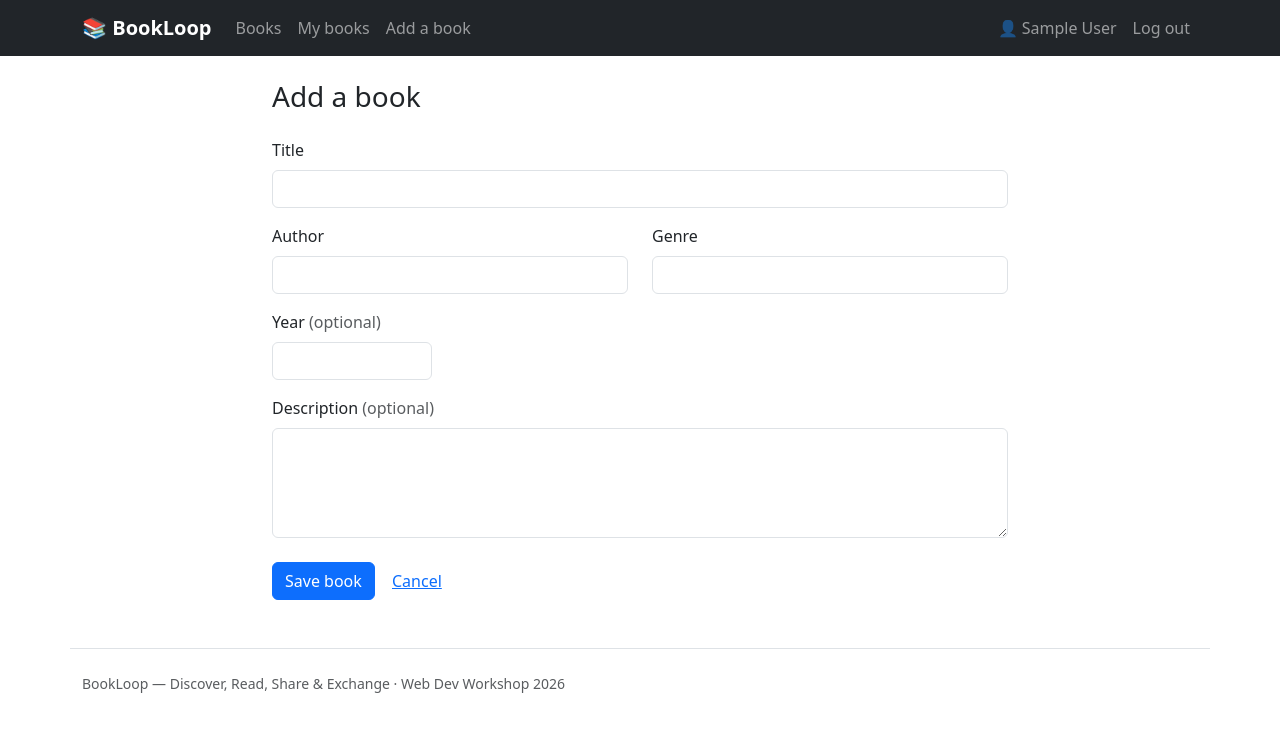
After one commit to se7enmiles/online-library, a PHP site: page /add-book.php in a window 1280 px wide. The commit adds this page. Shown: the top 732 px of the page. Run offline with PHP 8.4, Linux system fonts and the light colour scheme; the visitor is signed in with stand-in values (Sample User, id 1).

Commit message:
Add book CRUD with ownership (session 3)
- owner_id column on books, sample books assigned (database-session-03.sql)
- book helpers: validateBook, ownsBook
- shared add/edit form
- add, edit, delete and my-books pages, guarded by owner
- book page joins owner name and shows Edit/Delete to the owner only
- navbar and catalog link to adding a book when logged in
- README updated for session 3

```diff
--- /dev/null
+++ b/add-book.php
@@ -0,0 +1,57 @@
+<?php
+require 'config.php';
+
+// Only logged-in users may add books.
+requireLogin();
+
+$errors = [];
+$book = ['title' => '', 'author' => '', 'genre' => '', 'year' => '', 'description' => ''];
+
+if ($_SERVER['REQUEST_METHOD'] === 'POST') {
+
+    // 1. Collect
+    $book = [
+        'title'       => trim($_POST['title'] ?? ''),
+        'author'      => trim($_POST['author'] ?? ''),
+        'genre'       => trim($_POST['genre'] ?? ''),
+        'year'        => trim($_POST['year'] ?? ''),
+        'description' => trim($_POST['description'] ?? ''),
+    ];
+
+    // 2. Validate
+    $errors = validateBook($book);
+
+    // 3. Save
+    if (!$errors) {
+        $stmt = $pdo->prepare(
+            'INSERT INTO books (owner_id, title, author, genre, year, description)
+             VALUES (?, ?, ?, ?, ?, ?)'
+        );
+        $stmt->execute([
+            $_SESSION['user_id'],
+            $book['title'],
+            $book['author'],
+            $book['genre'],
+            $book['year'] !== '' ? (int) $book['year'] : null,
+            $book['description'] !== '' ? $book['description'] : null,
+        ]);
+
+        setFlash('“' . $book['title'] . '” was added to the catalog.');
+        header('Location: book.php?id=' . $pdo->lastInsertId());
+        exit;
+    }
+}
+
+$pageTitle = 'Add a book';
+require 'includes/header.php';
+?>
+
+<div class="row justify-content-center">
+    <div class="col-lg-8">
+        <h1 class="h3 mb-4">Add a book</h1>
+
+        <?php require 'includes/book-form.php'; ?>
+    </div>
+</div>
+
+<?php require 'includes/footer.php'; ?>
--- a/config.php
+++ b/config.php
@@ -22,3 +22,6 @@ try {
 
 // Sessions and login helpers (Session 2)
 require_once __DIR__ . '/includes/auth.php';
+
+// Book validation and ownership helpers (Session 3)
+require_once __DIR__ . '/includes/book-helpers.php';
--- /dev/null
+++ b/includes/book-form.php
@@ -0,0 +1,53 @@
+<?php
+// Shared by add-book.php and edit-book.php.
+// Both pages prepare $book (the values) and $errors (the messages) before requiring this file.
+?>
+
+<?php if ($errors): ?>
+    <div class="alert alert-danger">
+        <ul class="mb-0">
+            <?php foreach ($errors as $error): ?>
+                <li><?= htmlspecialchars($error) ?></li>
+            <?php endforeach; ?>
+        </ul>
+    </div>
+<?php endif; ?>
+
+<form method="post" novalidate>
+    <div class="mb-3">
+        <label class="form-label" for="title">Title</label>
+        <input class="form-control" type="text" id="title" name="title"
+               value="<?= htmlspecialchars($book['title']) ?>" required>
+    </div>
+
+    <div class="row">
+        <div class="col-md-6 mb-3">
+            <label class="form-label" for="author">Author</label>
+            <input class="form-control" type="text" id="author" name="author"
+                   value="<?= htmlspecialchars($book['author']) ?>" required>
+        </div>
+        <div class="col-md-6 mb-3">
+            <label class="form-label" for="genre">Genre</label>
+            <input class="form-control" type="text" id="genre" name="genre" list="genres"
+                   value="<?= htmlspecialchars($book['genre']) ?>" required>
+            <datalist id="genres">
+                <option value="Fantasy"><option value="Science Fiction"><option value="History">
+                <option value="Romance"><option value="Fable"><option value="Poetry">
+            </datalist>
+        </div>
+    </div>
+
+    <div class="mb-3">
+        <label class="form-label" for="year">Year <span class="text-muted">(optional)</span></label>
+        <input class="form-control" type="number" id="year" name="year" style="max-width:160px"
+               value="<?= htmlspecialchars((string) $book['year']) ?>">
+    </div>
+
+    <div class="mb-4">
+        <label class="form-label" for="description">Description <span class="text-muted">(optional)</span></label>
+        <textarea class="form-control" id="description" name="description" rows="4"><?= htmlspecialchars((string) $book['description']) ?></textarea>
+    </div>
+
+    <button class="btn btn-primary" type="submit">Save book</button>
+    <a href="my-books.php" class="btn btn-link">Cancel</a>
+</form>
--- /dev/null
+++ b/includes/book-helpers.php
@@ -0,0 +1,45 @@
+<?php
+// BookLoop — helpers for working with books.
+// Loaded by config.php, so every page can use these.
+
+/**
+ * Check one book's fields. Returns an array of messages — empty means valid.
+ * Used by add-book.php and edit-book.php, so the rules can never drift apart.
+ */
+function validateBook(array $book): array
+{
+    $errors = [];
+
+    if ($book['title'] === '') {
+        $errors[] = 'Please enter a title.';
+    } elseif (mb_strlen($book['title']) > 200) {
+        $errors[] = 'The title is too long (200 characters maximum).';
+    }
+
+    if ($book['author'] === '') {
+        $errors[] = 'Please enter an author.';
+    }
+
+    if ($book['genre'] === '') {
+        $errors[] = 'Please enter a genre.';
+    }
+
+    // The year is optional, but if it's there it has to make sense.
+    if ($book['year'] !== '') {
+        if (!ctype_digit((string) $book['year'])) {
+            $errors[] = 'The year must be a number.';
+        } elseif ($book['year'] < 1450 || $book['year'] > (int) date('Y')) {
+            $errors[] = 'The year must be between 1450 and ' . date('Y') . '.';
+        }
+    }
+
+    return $errors;
+}
+
+/**
+ * Did the logged-in user add this book?
+ */
+function ownsBook(array $book): bool
+{
+    return isLoggedIn() && (int) $book['owner_id'] === (int) $_SESSION['user_id'];
+}
--- a/includes/header.php
+++ b/includes/header.php
@@ -18,6 +18,10 @@
         <div class="collapse navbar-collapse" id="mainNav">
             <ul class="navbar-nav me-auto">
                 <li class="nav-item"><a class="nav-link" href="index.php">Books</a></li>
+                <?php if (isLoggedIn()): ?>
+                    <li class="nav-item"><a class="nav-link" href="my-books.php">My books</a></li>
+                    <li class="nav-item"><a class="nav-link" href="add-book.php">Add a book</a></li>
+                <?php endif; ?>
             </ul>
 
             <ul class="navbar-nav">
```
Also changed, not shown: book.php (+22 -2 lines), database-session-03.sql (added, +9 -0 lines), delete-book.php (added, +37 -0 lines), edit-book.php (added, +75 -0 lines), index.php (+6 -1 lines), my-books.php (added, +62 -0 lines), README.md.
